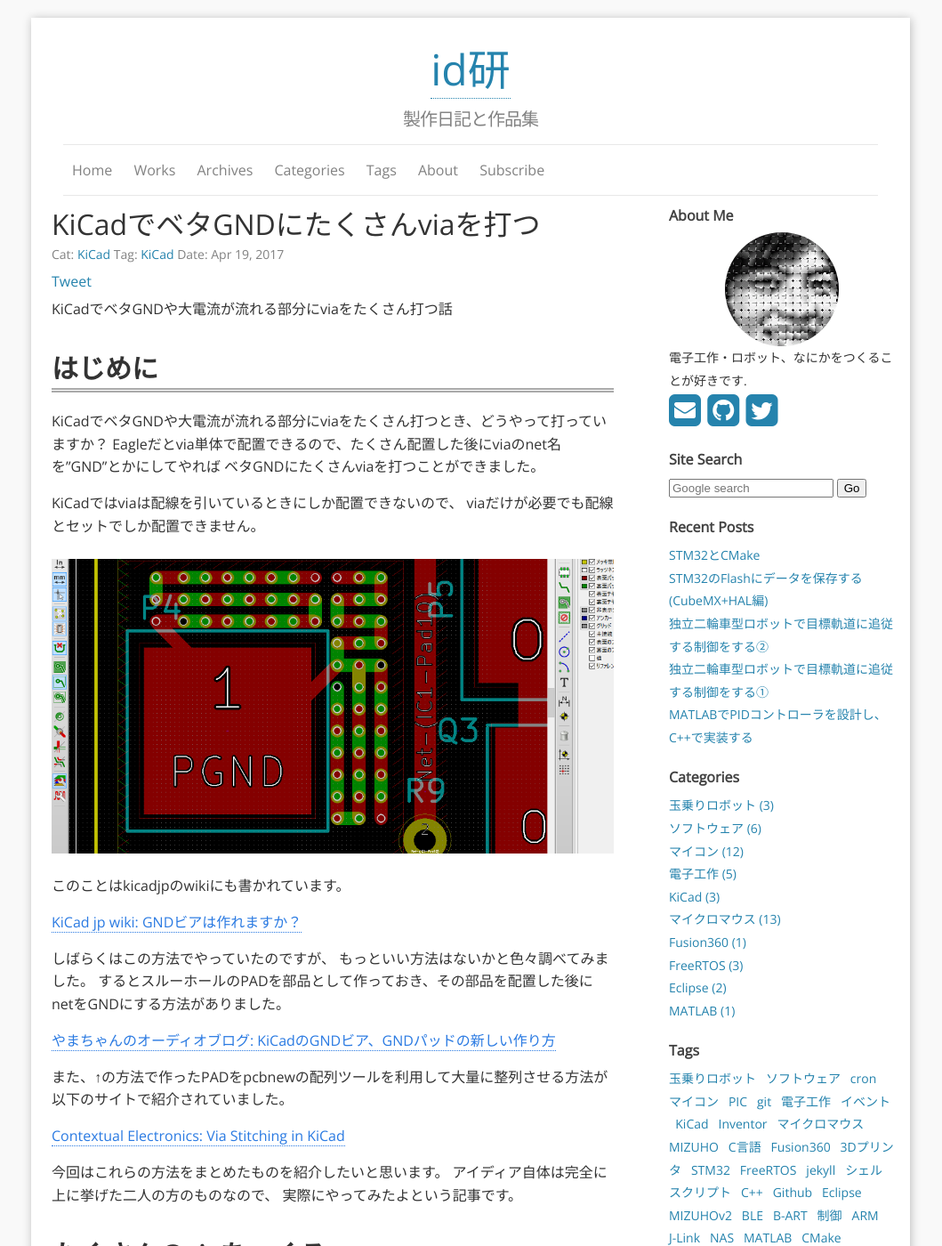
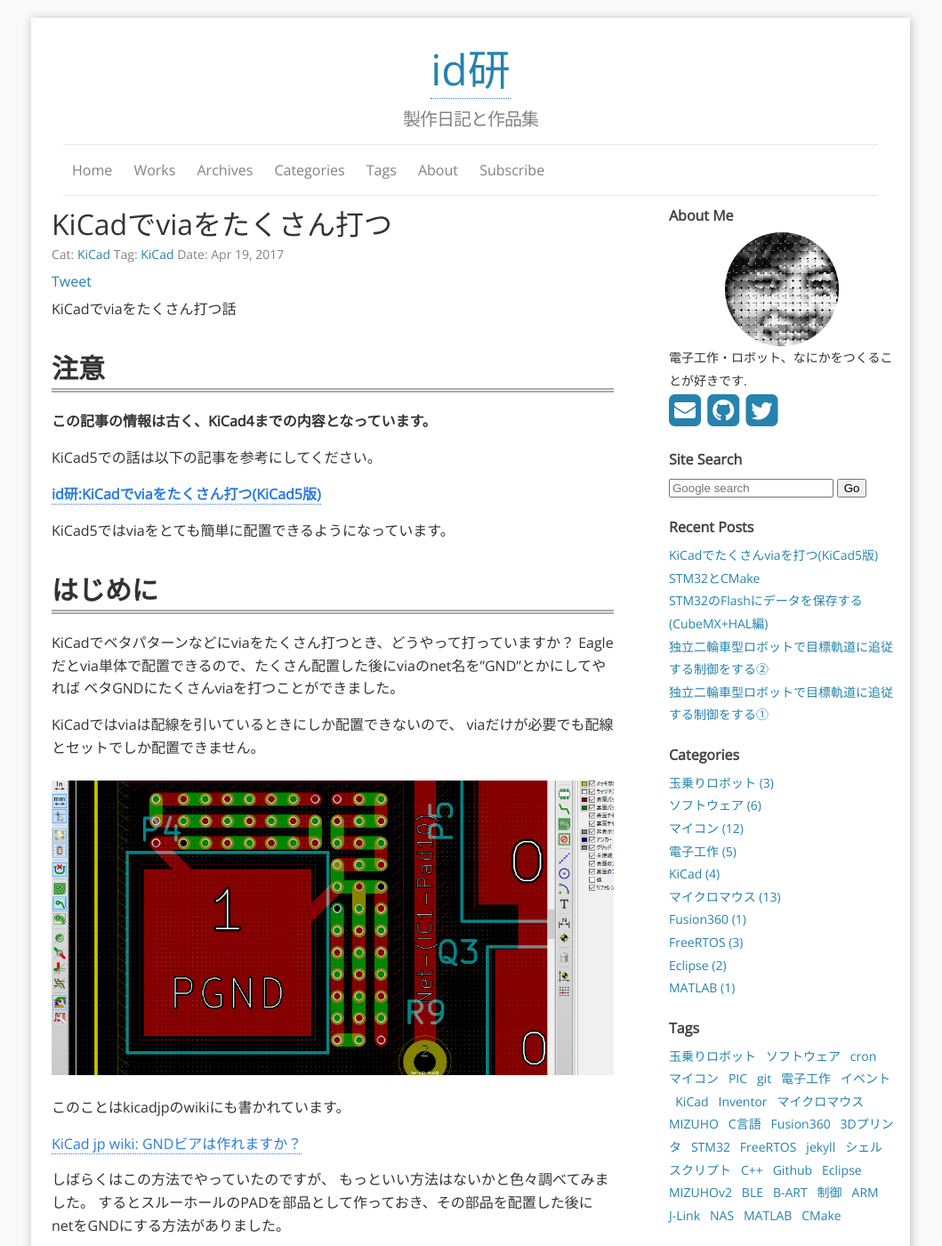
Before and after one commit to idt12312/idken-blog, a Jekyll site: the page built from _posts/2017-04-19-kicad_via.md, in a window 1280 px wide and 1400 px high. Shown: the whole window at 89% size, without its empty margins (111-1170 px from the left). Built offline with Jekyll 4.4.1, drawn with Linux system fonts in a browser that asks for light colours; nearby versions of some CDN libraries; comment, search, counter and statistics services are not loaded; some of the changed lines change nothing that is shown; some of the changed text lies outside the part shown.

Commit message:
記事を追加

```diff
--- a/_posts/2017-04-19-kicad_via.md
+++ b/_posts/2017-04-19-kicad_via.md
@@ -1,18 +1,26 @@
 ---
 layout: post
-title: KiCadでベタGNDにたくさんviaを打つ
+title: KiCadでviaをたくさん打つ
 category: KiCad
 tag:
     - KiCad
 comments: true
 thumb: https://raw.githubusercontent.com/KiCad/kicad-source-mirror/master/bitmaps_png/icons/icon_kicad.ico
 ---
-KiCadでベタGNDや大電流が流れる部分にviaをたくさん打つ話
+KiCadでviaをたくさん打つ話
 
 
+# 注意
+**この記事の情報は古く、KiCad4までの内容となっています。**
+
+KiCad5での話は以下の記事を参考にしてください。
+
+[**id研:KiCadでviaをたくさん打つ(KiCad5版)**](/posts/2019-03-28-kicad_via2)
+
+KiCad5ではviaをとても簡単に配置できるようになっています。
 
 # はじめに
-KiCadでベタGNDや大電流が流れる部分にviaをたくさん打つとき、どうやって打っていますか？
+KiCadでベタパターンなどにviaをたくさん打つとき、どうやって打っていますか？
 Eagleだとvia単体で配置できるので、たくさん配置した後にviaのnet名を"GND"とかにしてやれば
 ベタGNDにたくさんviaを打つことができました。
 
@@ -106,4 +114,4 @@ viaにレジストをかぶせたい場合はチェックを外します。
 
 ![](/images/kicad_via9.png){:data-action="zoom"}
 
-電源周りとか、モータードライバのFET周りに使うと便利そうです。
+放熱性能を高めたり、表面と裏面の接続の抵抗値を小さくしたいときに便利そうです。
--- /dev/null
+++ b/_posts/2019-03-28-kicad_via2.md
@@ -0,0 +1,78 @@
+---
+layout: post
+title: KiCadでたくさんviaを打つ(KiCad5版)
+category: KiCad
+tag:
+    - KiCad
+comments: true
+thumb: https://raw.githubusercontent.com/KiCad/kicad-source-mirror/master/bitmaps_png/icons/icon_kicad.ico
+---
+KiCad5では以前よりも簡単にviaを打てるようになりました。
+結果としてベタパターンにたくさんviaを配置するのがとても楽になりました。
+
+
+# はじめに
+以前(KiCad4時代)、KiCadでviaをたくさん打つ方法をこのブログで紹介していました。
+
+[**id研:KiCadでviaをたくさん打つ**](/posts/2017-04-19-kicad_via)
+
+上の記事で紹介していた方法は、KiCad5(2019.3現在で最新)においては過去のものとなりました。
+この記事ではKiCad5でのviaを打つ機能とその活用法を紹介します。
+
+
+# viaを打つ
+KiCad5ではvia単体を配置できるようになりました。
+下の画像の矢印の先にあるviaっぽいボタンを押すとviaを配置するモードになります。
+
+![](/images/kicadvia2_viatool.png){:data-action="zoom"}
+
+あとは置きたいところに置くだけです。
+
+![](/images/kicadvia2_placevia.png){:data-action="zoom"}
+
+たくさん置く場合もどんどんクリックするだけでOKです。
+
+こんな感じでベタパターンにviaをたくさん置くのが簡単にできるようになりました。
+
+![](/images/kicadvia2_3d.png){:data-action="zoom"}
+
+以前は配線を引きながらでないとviaを配置できなかったので、via単体をおけるようになったことはとてもありがたいです。
+
+## viaを接続するnetを変更する
+viaを右クリックすると出てくるメニューから"Properties"を選択します。
+すると下の画像のような画面が出てきます。
+
+![](/images/kicadvia2_net.png){:data-action="zoom"}
+
+"Net:"の項目を接続したいnetに設定すればviaがそのnetに繋がります。
+
+複数のviaを選択した状態で上の操作を行うと、まとめて接続先netを変えられます。
+
+Trackやベタパターンの上にviaを配置すると、配置されたviaはそのベタパターンと同じnetに接続されます。
+
+
+## viaをたくさん打つ
+あまりにも多くのviaを全てマウスクリックで配置していては大変です。
+そんなときはKiCadのArray機能を使うことで、viaをある規則に沿って並べつつ大量に複製して配置することができます。
+
+並べたいviaを右クリックし、"Create Array"を選択します。
+
+![](/images/kicadvia2_array.png){:data-action="zoom"}
+
+出てきた画面でどうやって並べたいかを設定し、OKを押すと設定どおりにviaが複製されます。
+
+![](/images/kicadvia2_array_result.png){:data-action="zoom"}
+
+
+この機能自体はKiCad4にもあった機能で、via以外にもFootprint・テキスト・図形などを複製して並べることができます。
+via単体が配置できるようになったので、たくさんのviaを配置するのにも役立てられたということです。
+
+
+# おわりに
+この記事のポイントは、**KiCad5ではviaが単体で置けるようになった**ということです。
+Eagleでは昔からできたので、KiCadでもできないかな〜と思っていたらいつの間にか実装されていました。
+
+昔のKiCad(ver4)には使いにくさを感じつつも慣れて使っていたという感じでした。
+KiCad5では使いにくさを感じていた部分がだいぶ改善されたと思います。
+先日ReleaseされたKiCad5.1.0では公式ブログに**Significant user interface improvements.**と書かれるているので、相当良くなったのでしょう。
+まだ最新版のKiCadを使っていない方はぜひ新しいKiCadを使ってみてください。
```
Also changed, not shown: images/kicadvia2_3d.png (added), images/kicadvia2_array.png (added), images/kicadvia2_array_result.png (added), images/kicadvia2_net.png (added), images/kicadvia2_placevia.png (added), images/kicadvia2_viatool.png (added).
